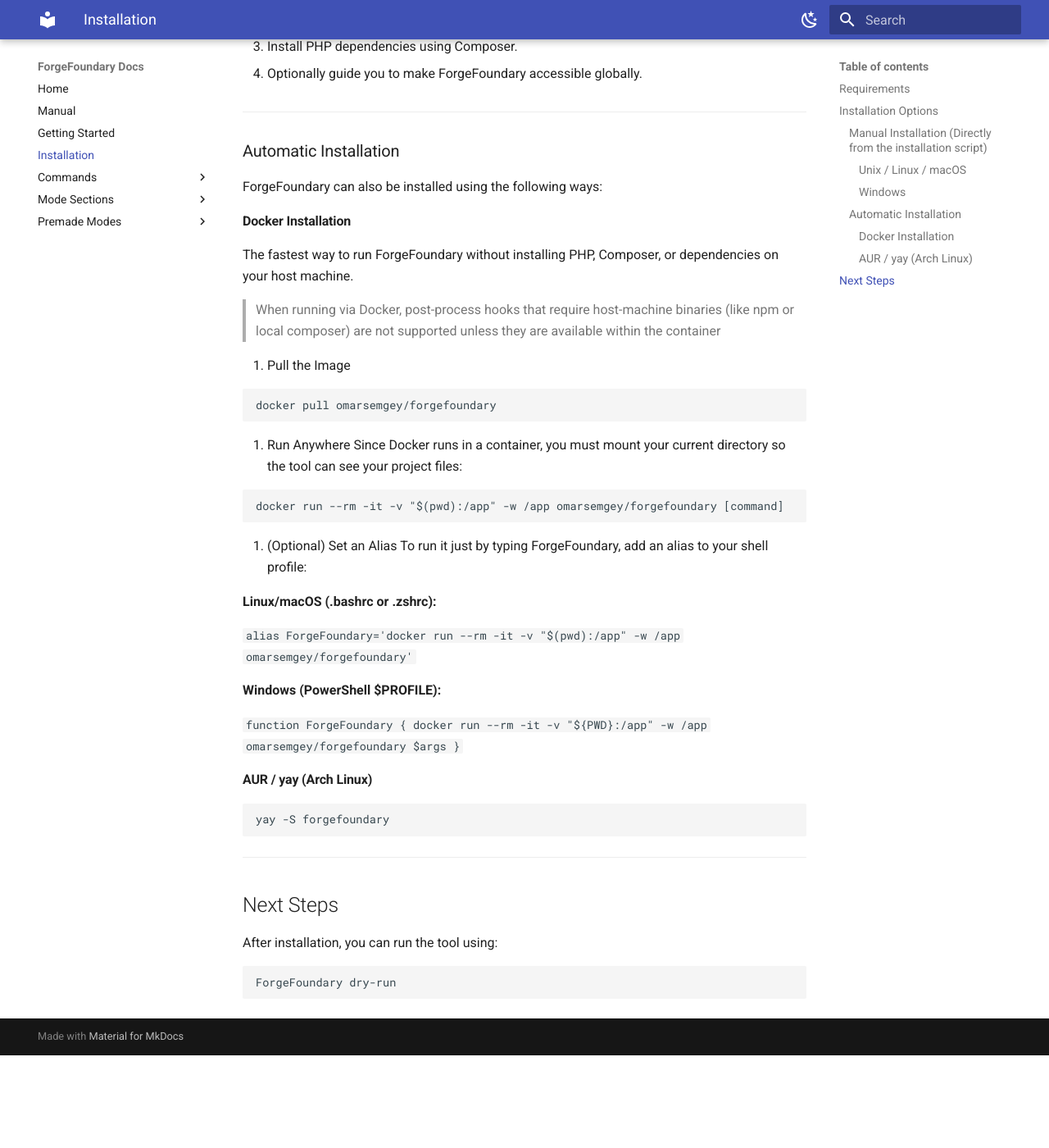
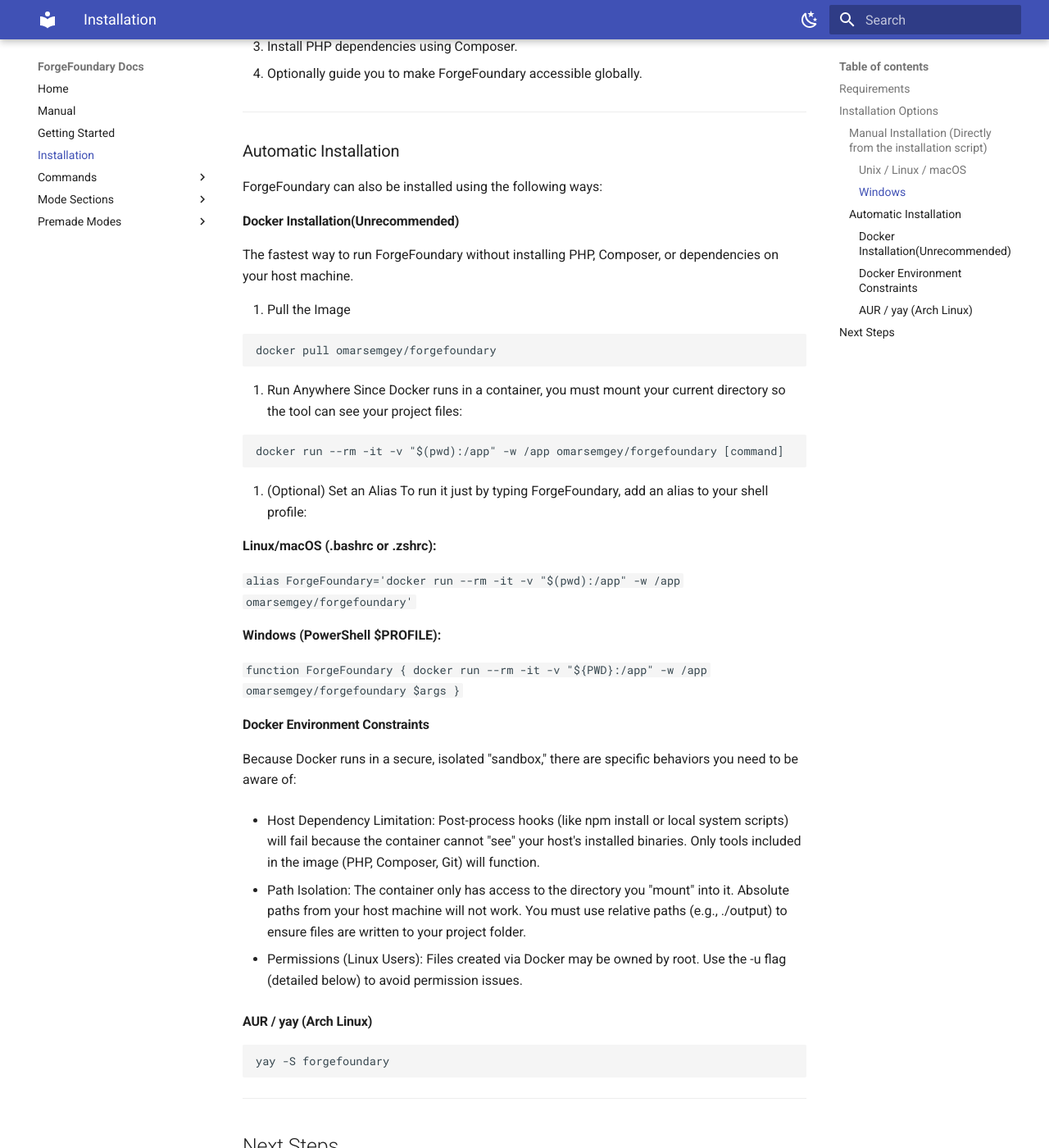
Before and after one commit to omarSemgey/ForgeFoundary, an MkDocs documentation site: the page built from Docs/Installation.md, in a window 1280 px wide and 1400 px high, scrolled down 1409 px. Shown: the whole window at 82% size. Built offline with MkDocs 1.6.1 and Material for MkDocs 9.7.7, drawn with Linux system fonts in a browser that asks for light colours; before the commit the page ends 2696 px from its top, so only the background shows below that.

Commit message:
Fixing Bugs

````diff
--- a/App/Src/Modes/laravel-ddd/laravel-ddd.yaml
+++ b/App/Src/Modes/laravel-ddd/laravel-ddd.yaml
@@ -121,7 +121,7 @@ directories:
 # NOTE: the code currenlty only supports mustache and twig templating engines
 # See docs at: https://omarsemgey.github.io/ForgeFoundary/Modes/ModeSections/Templates/
 # ----------------------------------------------
-templates_path: *templates_path_mutator # Absolute value or relative to the tool App/Src folder
+templates_path: *templates_path_mutator # Absolute value OR Relative to the user config directory
 templates_enabled: *templates_enabled_mutator
 templates_require_existing_dirs: *templates_require_existing_dirs_mutator # If true, only templates for existing directories will be processed.
 template_engine_extensions:
--- a/Docs/Installation.md
+++ b/Docs/Installation.md
@@ -68,10 +68,8 @@ The script will:
 
 ForgeFoundary can also be installed using the following ways:
 
-#### **Docker Installation**
+#### **Docker Installation(Unrecommended)**
 The fastest way to run ForgeFoundary without installing PHP, Composer, or dependencies on your host machine.
-
->When running via Docker, post-process hooks that require host-machine binaries (like npm or local composer) are not supported unless they are available within the container
 
 1. Pull the Image
 ```Bash
@@ -96,6 +94,15 @@ To run it just by typing ForgeFoundary, add an alias to your shell profile:
 
 ``function ForgeFoundary { docker run --rm -it -v "${PWD}:/app" -w /app omarsemgey/forgefoundary $args }``
 
+#### **Docker Environment Constraints**
+Because Docker runs in a secure, isolated "sandbox," there are specific behaviors you need to be aware of:
+
+- Host Dependency Limitation: Post-process hooks (like npm install or local system scripts) will fail because the container cannot "see" your host's installed binaries. Only tools included in the image (PHP, Composer, Git) will function.
+
+- Path Isolation: The container only has access to the directory you "mount" into it. Absolute paths from your host machine will not work. You must use relative paths (e.g., ./output) to ensure files are written to your project folder.
+
+- Permissions (Linux Users): Files created via Docker may be owned by root. Use the -u flag (detailed below) to avoid permission issues.
+
 #### **AUR / yay (Arch Linux)**
 
 ```bash
````
Also changed, not shown: README.MD (+10 -2 lines), 1 other file.
